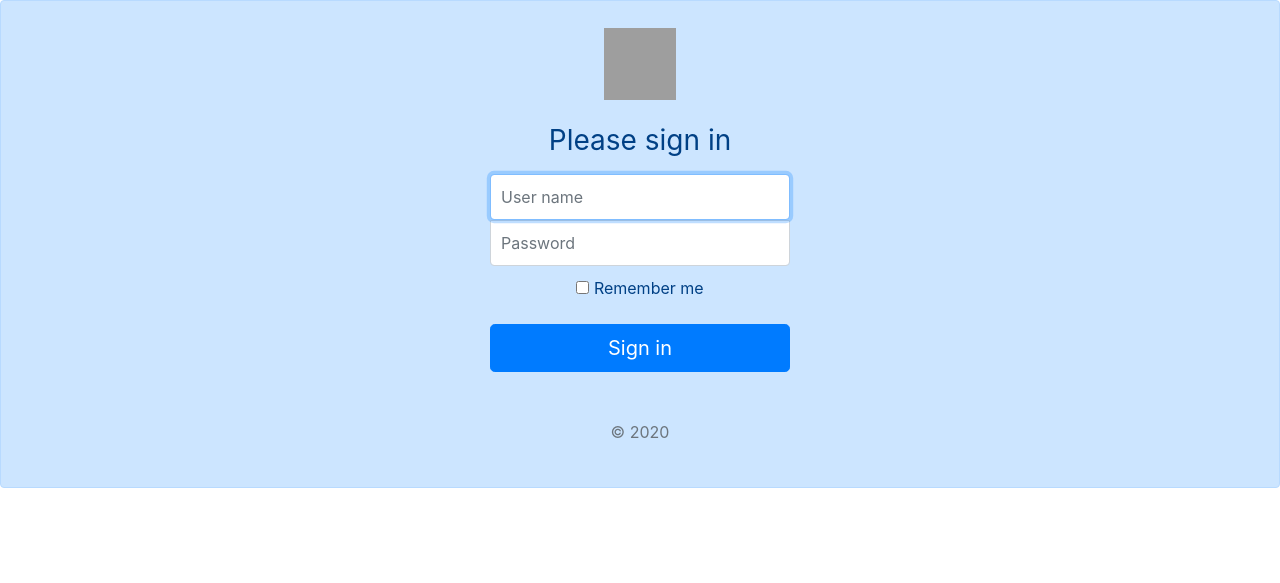
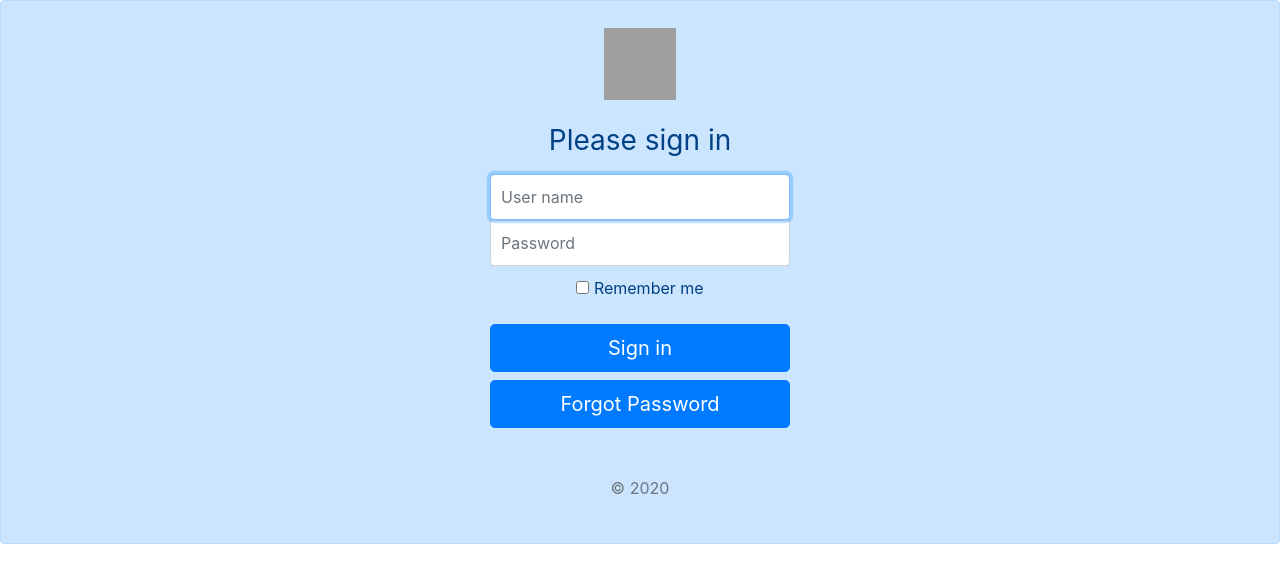
Before and after one commit to daphneaugier/COMP353, a PHP site: page / in a window 1280 px wide. Shown: the top 583 px of the page. Run offline with PHP 8.4, Linux system fonts and the light colour scheme; grey boxes are pictures that could not be loaded.

Commit message:
Forgot password functionality

```diff
--- a/functions.inc.php
+++ b/functions.inc.php
@@ -69,13 +69,14 @@ function prepareConnectionForm(){
     <label for="inputUser" class="sr-only">User name</label>
     <input type="text" id="inputUser" class="form-control" placeholder="User name" name="user_name" required autofocus>
     <label for="inputPassword" class="sr-only">Password</label>
-    <input type="password" id="inputPassword" class="form-control" placeholder="Password" name="user_password" required>
+    <input type="password" id="inputPassword" class="form-control" placeholder="Password" name="user_password" >
     <div class="checkbox mb-3">
       <label>
         <input type="checkbox" value="remember-me"> Remember me
       </label>
     </div>
-    <button class="btn btn-lg btn-primary btn-block" type="submit">Sign in</button>
+    <button class="btn btn-lg btn-primary btn-block" type="submit" name="cmd" value="sign-in">Sign in</button>
+    <button class="btn btn-lg btn-primary btn-block" type="submit" name="cmd" value="forgot">Forgot Password</button>
     <p class="mt-5 mb-3 text-muted">&copy; 2020</p>
   </form>
   </div>';
@@ -86,6 +87,9 @@ function getUserConnection(){
   global $registered_user, $registered_user_category;
 
     if(isset($_COOKIE["career_user"])){
+      // There is a cookie already set, user is comig back for 2 reasons :
+      // - to continue to work
+      // - to logout
       $registered_user = $_COOKIE['career_user'];
       $registered_user_category = $_COOKIE['career_category'];
       if(isset($_POST['logout'])){
@@ -101,16 +105,33 @@ function getUserConnection(){
             return true;
         }
     } else {
-        if(isset($_POST['user_name'])){
-            if (checkUserPassword($_POST['user_name'], $_POST['user_password']))
-            {
+      // There is no cookie, first time user
+        if(isset($_POST['cmd'])){
+          switch($_POST['cmd']){
+            case "sign-in":
+              if (checkUserPassword($_POST['user_name'], $_POST['user_password'])){
                 $messages['INFO'] =  "Welcome $registered_user";
                 return true;
-            }else{
-              $messages['ERROR'] =  "I don't know you ".$_POST['user_name'];
+              }else{
+                $messages['ERROR'] =  "I don't know you ".$_POST['user_name'];
                 return false;
-            }
+              }
+            break;
+            case "forgot":
+              echo "boom";
+              $registered_user = $_POST['user_name'];
 
+              $user_mail = getUserMail($registered_user);
+              $user_password = getUserPassword($registered_user);
+
+              $mail_message = "Dear $registered_user,\n Your password is $user_password.\n\nBest wishes,\n\n\nWeb Career Portal Bot";
+
+              mail($user_mail,"Web Career Portal - Password Request", $mail_message);
+              $messages['INFO'] =  "Dear $registered_user, your password was sent to the email address provided at registration time.";
+            break;
+            default:
+            $messages['ERROR'] =  "Unknown command ".$_POST['cmd'];
+          }
         } else {
             return false;
         }
@@ -121,7 +142,7 @@ function getUserConnection(){
 function checkUserPassword($user, $password){
     global $registered_user, $registered_user_category;
 
-    $sql = "SELECT user_password, user_status FROM users WHERE user_name = '$user' ";
+    $sql = "SELECT user_password, user_status FROM users WHERE user_id = '$user' ";
     if($result = my_query($sql)){
         $return = $result->fetch();
         if ($password == $return[0])
@@ -143,7 +164,7 @@ function prepareUserMenu(){
     global $registered_user, $registered_user_category;
     global $messages;
 
-/*    $page = "<header class='header black-bg'>
+    /*$page = "<header class='header black-bg'>
     <a href='index.php' class='logo'>Web Career Portal</a>
     </header>";
 */
--- a/index.php
+++ b/index.php
@@ -2,6 +2,7 @@
 
 include_once "config.inc.php";
 include_once "functions.inc.php";
+include_once "users.inc.php";
 
 my_page_start("Web Career Portal");
 
--- /dev/null
+++ b/users.inc.php
@@ -0,0 +1,19 @@
+<?php
+
+function getUserMail($id){
+
+    $sql = "SELECT EMAIL_ID from users WHERE user_id='$id'";
+    $result = my_query($sql);
+    $return = $result->fetch();
+
+    return $return[0];
+}
+
+function getUserPassword($id){
+
+    $sql = "SELECT user_password from users WHERE user_id='$id'";
+    $result = my_query($sql);
+    $return = $result->fetch();
+
+    return $return[0];
+}
```
